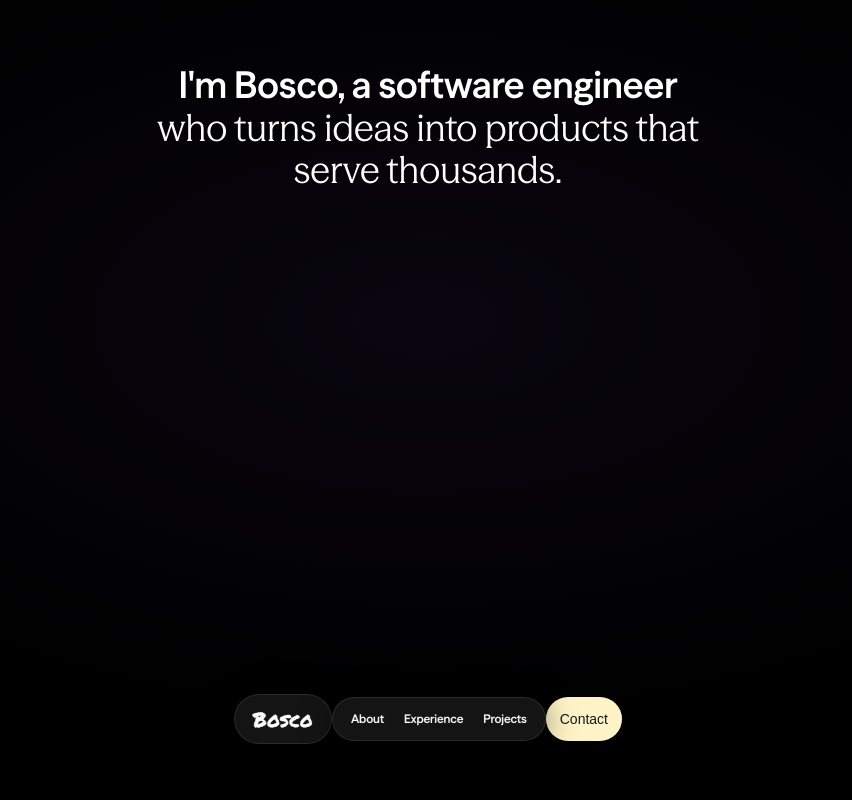
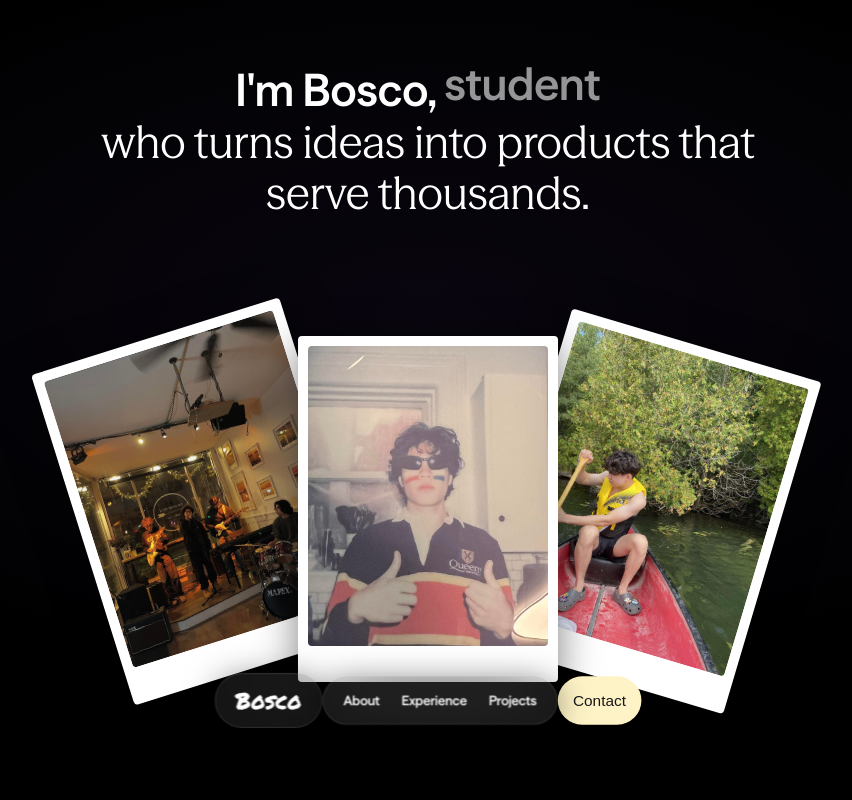
Before and after one commit to boscocng/2026Portfolio, a Next.js app: page / in a window 1280 px wide. Shown: the top 800 px of the page, without its empty margins (212-1064 px from the left). Built offline with nearby package versions, Linux system fonts and the light colour scheme; a web font is replaced by a local one.

Commit message:
feat: enhance homepage hero with animated polaroid intro
Add a rotating role label to the hero headline and introduce a mouse-reactive polaroid fan with staged motion and photo assets. Adjust the bottom navbar positioning and scale to better fit the updated landing page composition.

```diff
--- a/src/app/page.tsx
+++ b/src/app/page.tsx
@@ -1,10 +1,22 @@
 "use client";
 
-import { motion } from "framer-motion";
+import { useEffect, useState } from "react";
+import { motion, AnimatePresence } from "framer-motion";
 import Navbar from "@/components/Navbar";
 import Projects from "@/components/Projects";
+import PolaroidFan from "@/components/PolaroidFan";
+
+const roles = ["engineer", "student", "builder", "leader", "musician"];
 
 export default function Home() {
+  const [roleIndex, setRoleIndex] = useState(0);
+
+  useEffect(() => {
+    const interval = setInterval(() => {
+      setRoleIndex((prev) => (prev + 1) % roles.length);
+    }, 3000);
+    return () => clearInterval(interval);
+  }, []);
 
   return (
     <main className="relative flex flex-col items-center justify-start overflow-hidden bg-black">
@@ -22,13 +34,28 @@ export default function Home() {
         >
           <h1
             className="whitespace-nowrap text-white"
-            style={{ fontSize: "clamp(1.6rem, 2.9vw, 2.9rem)", lineHeight: 1.15 }}
+            style={{ fontSize: "clamp(1.8rem, 3.5vw, 3.5rem)", lineHeight: 1.15 }}
           >
             <span
               className="font-semibold"
               style={{ fontFamily: "var(--font-season-sans)" }}
             >
-              I&apos;m Bosco, a software engineer
+              I&apos;m Bosco,{" "}
+              <span className="relative inline-block align-baseline">
+                <span className="invisible">engineer</span>
+                <AnimatePresence mode="wait">
+                  <motion.span
+                    key={roles[roleIndex]}
+                    className="absolute left-0 top-0"
+                    initial={{ opacity: 0, y: "0.3em" }}
+                    animate={{ opacity: 1, y: 0 }}
+                    exit={{ opacity: 0, y: "-0.3em" }}
+                    transition={{ duration: 0.35, ease: [0.25, 0.46, 0.45, 0.94] }}
+                  >
+                    {roles[roleIndex]}
+                  </motion.span>
+                </AnimatePresence>
+              </span>
             </span>
             <br />
             <span style={{ fontFamily: "var(--font-season-mix)" }}>
@@ -40,6 +67,11 @@ export default function Home() {
             </span>
           </h1>
         </motion.div>
+
+        {/* ── Polaroid photos ── */}
+        <div className="relative z-10 flex-1 w-full flex items-center justify-center">
+          <PolaroidFan />
+        </div>
       </section>
 
       {/* ── Projects section ── */}
--- a/src/components/Navbar.tsx
+++ b/src/components/Navbar.tsx
@@ -11,7 +11,7 @@ const navLinks = [
 export default function Navbar() {
   return (
     <motion.nav
-      className="fixed bottom-14 left-1/2 z-50 -translate-x-1/2"
+      className="fixed bottom-18 left-1/2 z-50 -translate-x-1/2 scale-110 origin-bottom"
       initial={{ opacity: 0, y: 30 }}
       animate={{ opacity: 1, y: 0 }}
       transition={{ duration: 0.8, delay: 1.6, ease: [0.25, 0.46, 0.45, 0.94] }}
--- /dev/null
+++ b/src/components/PolaroidFan.tsx
@@ -0,0 +1,134 @@
+"use client";
+
+import { useEffect, useState } from "react";
+import {
+  motion,
+  useSpring,
+  useMotionValue,
+  useTransform,
+} from "framer-motion";
+import Image from "next/image";
+
+const polaroids = [
+  { src: "/images/pic2.jpg", alt: "Bosco 2", rotation: -8, x: -220, delay: 0, parallax: 8 },
+  { src: "/images/pic3.jpg", alt: "Bosco 3", rotation: 8, x: 220, delay: 0.1, parallax: 10 },
+  { src: "/images/pic1.jpg", alt: "Bosco 1", rotation: 0, x: 0, delay: 0.05, parallax: 15 },
+];
+
+const floatConfigs = [
+  { y: [0, -8, 0, 6, 0], rotate: [-8, -9.5, -6.5, -8.5, -8], duration: 5 },
+  { y: [0, 6, 0, -7, 0], rotate: [8, 9.5, 6.5, 8.5, 8], duration: 5.5 },
+  { y: [0, -6, 0, 5, 0], rotate: [0, 1.5, -1, 0.5, 0], duration: 6 },
+];
+
+function Polaroid({
+  src,
+  alt,
+  rotation,
+  xOffset,
+  delay,
+  parallaxFactor,
+  floatConfig,
+  zIndex,
+  smoothX,
+  smoothY,
+}: {
+  src: string;
+  alt: string;
+  rotation: number;
+  xOffset: number;
+  delay: number;
+  parallaxFactor: number;
+  floatConfig: (typeof floatConfigs)[0];
+  zIndex: number;
+  smoothX: ReturnType<typeof useSpring>;
+  smoothY: ReturnType<typeof useSpring>;
+}) {
+  const px = useTransform(smoothX, (v) => v * parallaxFactor);
+  const py = useTransform(smoothY, (v) => v * parallaxFactor);
+
+  return (
+    <motion.div
+      className="absolute"
+      style={{ zIndex }}
+      initial={{ x: 0, y: 40, rotate: 0, opacity: 0, scale: 0.9 }}
+      animate={{ x: xOffset, y: 0, rotate: rotation, opacity: 1, scale: 1 }}
+      transition={{
+        type: "spring",
+        stiffness: 80,
+        damping: 16,
+        delay: 0.8 + delay,
+      }}
+    >
+      <motion.div style={{ x: px, y: py }}>
+        <motion.div
+          animate={{ y: floatConfig.y, rotate: floatConfig.rotate }}
+          transition={{
+            repeat: Infinity,
+            repeatType: "loop",
+            duration: floatConfig.duration,
+            ease: "easeInOut",
+          }}
+        >
+          <div
+            className="rounded-sm bg-white shadow-[0_8px_40px_rgba(0,0,0,0.5)]"
+            style={{ padding: "10px 10px 36px 10px" }}
+          >
+            <div className="relative w-[160px] h-[200px] md:w-[220px] md:h-[270px] lg:w-[240px] lg:h-[300px] overflow-hidden rounded-sm">
+              <Image
+                src={src}
+                alt={alt}
+                fill
+                className="object-cover"
+                sizes="(max-width: 768px) 160px, (max-width: 1024px) 220px, 240px"
+                priority
+              />
+            </div>
+          </div>
+        </motion.div>
+      </motion.div>
+    </motion.div>
+  );
+}
+
+export default function PolaroidFan() {
+  const [mounted, setMounted] = useState(false);
+  const mouseX = useMotionValue(0);
+  const mouseY = useMotionValue(0);
+  const smoothX = useSpring(mouseX, { stiffness: 50, damping: 20 });
+  const smoothY = useSpring(mouseY, { stiffness: 50, damping: 20 });
+
+  useEffect(() => {
+    setMounted(true);
+
+    const handleMouseMove = (e: MouseEvent) => {
+      mouseX.set((e.clientX / window.innerWidth - 0.5) * 2);
+      mouseY.set((e.clientY / window.innerHeight - 0.5) * 2);
+    };
+
+    window.addEventListener("mousemove", handleMouseMove);
+    return () => window.removeEventListener("mousemove", handleMouseMove);
+  }, [mouseX, mouseY]);
+
+  if (!mounted) return null;
+
+  return (
+    <div className="relative flex items-center justify-center w-full h-full">
+      {polaroids.map((p, i) => (
+        <Polaroid
+          key={i}
+          src={p.src}
+          alt={p.alt}
+          rotation={p.rotation}
+          xOffset={p.x}
+          delay={p.delay}
+          parallaxFactor={p.parallax}
+          floatConfig={floatConfigs[i]}
+          zIndex={i === 2 ? 30 : i === 1 ? 20 : 10}
+          smoothX={smoothX}
+          smoothY={smoothY}
+        />
+      ))}
+    </div>
+  );
+}
```
